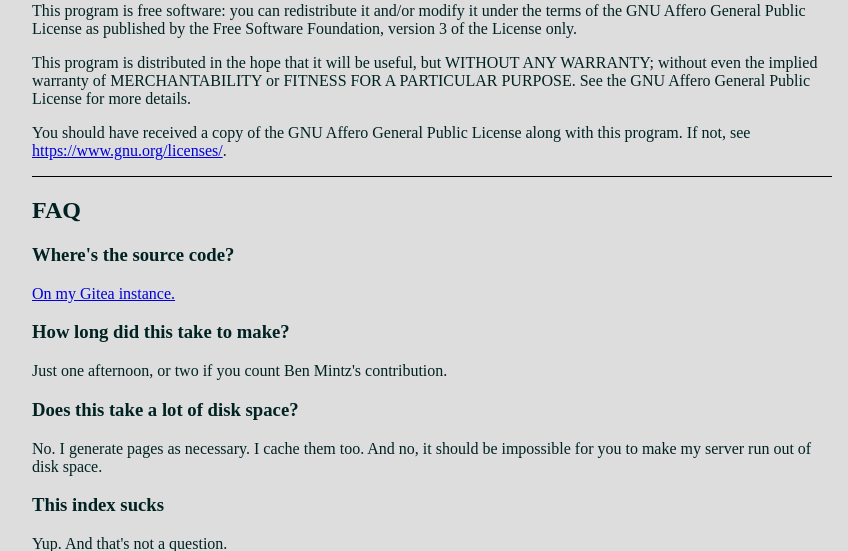
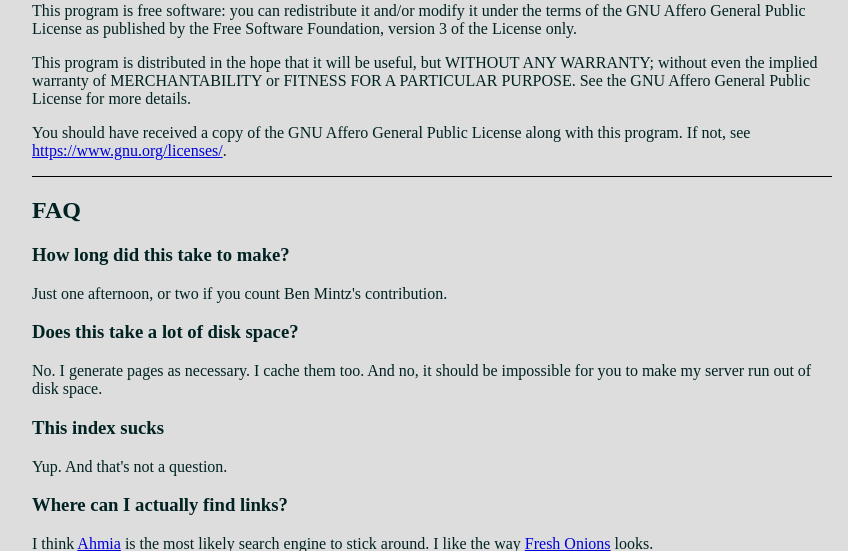
Before and after one commit to pastly/onion-service-index, a Flask app: page / in a window 1280 px wide. Shown: the part 2895-3446 px from the top of the page, without its empty margins (208-1056 px from the left). Run offline with Flask 2, Linux system fonts and the light colour scheme.

Commit message:
now that we have AGPLv3 stuff we don't need a separate source code link

```diff
--- a/templates/index.html.j2
+++ b/templates/index.html.j2
@@ -118,9 +118,6 @@ along with this program. If not, see
 <div id='faq'>
 <h2>FAQ</h2>
 
-<h3>Where's the source code?</h3>
-<p><a href="http://m6su7s3ir7dxggwg.onion/bmintz/onion-service-index">On my Gitea instance.</a></p>
-
 <h3>How long did this take to make?</h3>
 <p>Just one afternoon, or two if you count Ben Mintz's contribution.</p>
 
```
